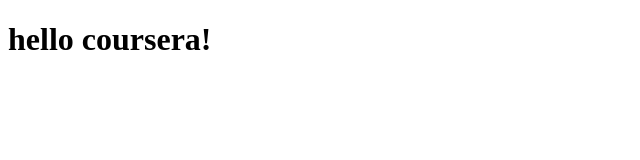
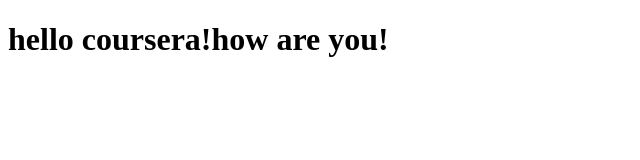
Before and after one commit to abhinavkashyap001/coursera-test, a plain HTML site: page site/index.html in a window 1280 px wide. Shown: the whole page, without its empty margins (0-640 px from the left). Drawn offline with Linux system fonts and the light colour scheme.

Commit message:
small addition to our page content

```diff
--- a/site/index.html
+++ b/site/index.html
@@ -4,6 +4,6 @@
 	<title>hello coursera!</title>
 </head>
 <body>
-<h1>hello coursera!</h1>
+<h1>hello coursera!how are you!</h1>
 </body>
 </html>
```
